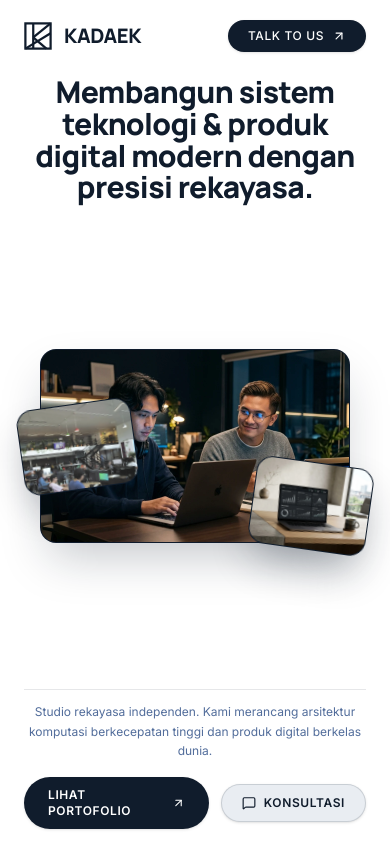
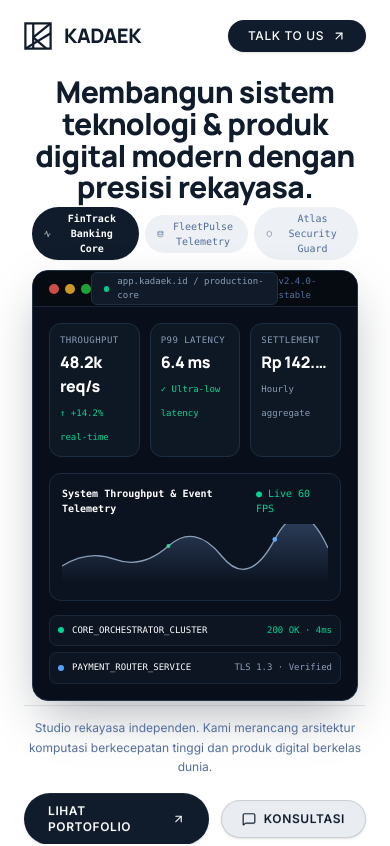
Before and after one commit to Kadaek/Compro-Kadaek, a Next.js app: page / in a window 390 px wide. Shown: the top 846 px of the page. Built offline with nearby package versions, Linux system fonts and the light colour scheme.

Commit message:
feat: replace photos with clean, high-precision software product UI and mobile companion

```diff
--- a/src/components/HeroFloatingShowcase.tsx
+++ b/src/components/HeroFloatingShowcase.tsx
@@ -1,159 +1,170 @@
 "use client";
 
 import { useState } from "react";
-import Image from "next/image";
+import { ArrowUpRight, CheckCircle2, Shield, Activity, Database, Smartphone } from "lucide-react";
 
 export default function HeroFloatingShowcase() {
-  const [centerIdx, setCenterIdx] = useState(1); // Default center: Founders Studio
-
-  const photos = [
-    {
-      id: 0,
-      title: "Studio & Sanctuary",
-      src: "/images/startup-loft.webp",
-      alt: "Kadaek Engineering Studio Workspace",
-    },
-    {
-      id: 1,
-      title: "Core Builders",
-      src: "/images/founders-studio.webp",
-      alt: "Founders & Engineers at Work",
-    },
-    {
-      id: 2,
-      title: "Production Systems",
-      src: "/images/product-showcase.webp",
-      alt: "Digital Product Architecture & Telemetry Mockup",
-    },
-  ];
-
-  const leftIdx = (centerIdx + 2) % 3;
-  const rightIdx = (centerIdx + 1) % 3;
+  const [activeTab, setActiveTab] = useState<"fintrack" | "fleetpulse" | "security">("fintrack");
 
   return (
-    <div className="relative w-full max-w-[460px] sm:max-w-[500px] mx-auto select-none px-4 sm:px-8">
-      <div className="relative w-full mx-auto">
+    <div className="relative w-full max-w-[540px] sm:max-w-[620px] mx-auto select-none px-2 sm:px-4">
+      {/* ── TOP PRODUCT SWITCHER TABS ── */}
+      <div className="flex items-center justify-center gap-1.5 mb-2.5">
+        {[
+          { id: "fintrack", label: "FinTrack Banking Core", icon: Activity },
+          { id: "fleetpulse", label: "FleetPulse Telemetry", icon: Database },
+          { id: "security", label: "Atlas Security Guard", icon: Shield },
+        ].map((tab) => {
+          const Icon = tab.icon;
+          const isActive = activeTab === tab.id;
+          return (
+            <button
+              key={tab.id}
+              onClick={() => setActiveTab(tab.id as any)}
+              className={`inline-flex items-center gap-1.5 px-3 py-1 rounded-full text-[10px] sm:text-[11px] font-mono transition-all cursor-pointer ${
+                isActive
+                  ? "bg-[#101C2C] text-white font-semibold shadow-xs"
+                  : "bg-[#E9EDF2]/80 text-[#526D9B] hover:text-[#101C2C] hover:bg-[#E9EDF2]"
+              }`}
+            >
+              <Icon className="w-3 h-3" />
+              <span>{tab.label}</span>
+            </button>
+          );
+        })}
+      </div>
 
-        {/* ── OBJECT 1: TILTED YELLOW STICKY NOTE (POST-IT) ON UPPER LEFT ── */}
-        <div className="animate-float-slow absolute -left-10 sm:-left-24 -top-8 sm:-top-10 z-30 hidden sm:block pointer-events-none">
-          <div className="relative w-28 sm:w-32 bg-[#FEF9C3] rounded-sm p-2.5 shadow-[0_12px_24px_-4px_rgba(0,0,0,0.18)] border border-[#E4D96F] -rotate-6">
-            {/* Frosted Tape on Top */}
-            <div className="absolute -top-2 left-1/2 -translate-x-1/2 w-10 h-3.5 bg-white/70 backdrop-blur-sm border-x border-black/10 shadow-xs" />
-            <div className="font-mono text-[9px] sm:text-[10px] text-[#713F12] leading-tight space-y-0.5">
-              <div className="font-bold border-b border-[#E4D96F] pb-1 uppercase tracking-wider text-[8px]">
-                // KDK SPRINT
+      {/* ── MAIN SOFTWARE PRODUCT WINDOW (DESKTOP INTERFACE) ── */}
+      <div className="relative rounded-2xl sm:rounded-3xl bg-[#090F1A] border border-[#22334A] shadow-[0_20px_50px_-10px_rgba(16,28,44,0.35)] overflow-hidden">
+        {/* Window Chrome Header */}
+        <div className="h-9 px-4 bg-[#060B12] border-b border-[#1A2738] flex items-center justify-between">
+          <div className="flex items-center gap-1.5">
+            <span className="w-2.5 h-2.5 rounded-full bg-[#FF5F56]/80" />
+            <span className="w-2.5 h-2.5 rounded-full bg-[#FFBD2E]/80" />
+            <span className="w-2.5 h-2.5 rounded-full bg-[#27C93F]/80" />
+          </div>
+
+          <div className="px-3 py-0.5 rounded-md bg-[#101A28] border border-[#1F2F44] text-[9px] font-mono text-[#8A9EB7] flex items-center gap-2">
+            <span className="w-1.5 h-1.5 rounded-full bg-emerald-400 animate-pulse" />
+            <span>app.kadaek.id / production-core</span>
+          </div>
+
+          <div className="font-mono text-[9px] text-[#526D9B]">
+            v2.4.0-stable
+          </div>
+        </div>
+
+        {/* Product Dashboard Content */}
+        <div className="p-4 sm:p-5 text-white">
+          {/* Top Metrics Row */}
+          <div className="grid grid-cols-3 gap-2.5 sm:gap-3 mb-4">
+            <div className="p-2.5 rounded-xl bg-[#0E1724] border border-[#1E2E42]">
+              <span className="text-[9px] font-mono text-[#8A9EB7] uppercase tracking-wider block">
+                {activeTab === "fintrack" ? "Throughput" : activeTab === "fleetpulse" ? "Active Fleet" : "Audit Score"}
+              </span>
+              <div className="text-base sm:text-xl font-heading font-black text-white mt-0.5">
+                {activeTab === "fintrack" ? "48.2k req/s" : activeTab === "fleetpulse" ? "1,420 Units" : "99.98% SLA"}
               </div>
-              <div className="pt-0.5 font-semibold">✓ Sub-10ms core</div>
-              <div>✓ Zero downtime</div>
-              <div className="text-[8px] text-[#A16207] italic pt-1">keep it simple.</div>
+              <span className="text-[9px] font-mono text-emerald-400">
+                ↑ +14.2% real-time
+              </span>
+            </div>
+
+            <div className="p-2.5 rounded-xl bg-[#0E1724] border border-[#1E2E42]">
+              <span className="text-[9px] font-mono text-[#8A9EB7] uppercase tracking-wider block">
+                {activeTab === "fintrack" ? "P99 Latency" : activeTab === "fleetpulse" ? "GPS Telemetry" : "Zero-Trust"}
+              </span>
+              <div className="text-base sm:text-xl font-heading font-black text-white mt-0.5">
+                {activeTab === "fintrack" ? "6.4 ms" : activeTab === "fleetpulse" ? "0.2s sync" : "256-Bit GCM"}
+              </div>
+              <span className="text-[9px] font-mono text-emerald-400">
+                ✓ Ultra-low latency
+              </span>
+            </div>
+
+            <div className="p-2.5 rounded-xl bg-[#0E1724] border border-[#1E2E42]">
+              <span className="text-[9px] font-mono text-[#8A9EB7] uppercase tracking-wider block">
+                {activeTab === "fintrack" ? "Settlement" : activeTab === "fleetpulse" ? "Route Engine" : "Encryption"}
+              </span>
+              <div className="text-base sm:text-xl font-heading font-black text-white mt-0.5 truncate">
+                {activeTab === "fintrack" ? "Rp 142.8M" : activeTab === "fleetpulse" ? "Optimized" : "Verified"}
+              </div>
+              <span className="text-[9px] font-mono text-[#8A9EB7]">
+                Hourly aggregate
+              </span>
+            </div>
+          </div>
+
+          {/* Real-Time Telemetry Graph Visualization */}
+          <div className="p-3 rounded-xl bg-[#0B1320] border border-[#1B2A3E] mb-3.5">
+            <div className="flex items-center justify-between text-[10px] font-mono text-[#8A9EB7] mb-2">
+              <span className="font-semibold text-white">System Throughput & Event Telemetry</span>
+              <span className="text-emerald-400">● Live 60 FPS</span>
+            </div>
+
+            {/* SVG Telemetry Curve */}
+            <div className="relative h-16 sm:h-20 w-full overflow-hidden">
+              <svg viewBox="0 0 400 80" className="w-full h-full preserve-3d">
+                <defs>
+                  <linearGradient id="curveGradient" x1="0" y1="0" x2="0" y2="1">
+                    <stop offset="0%" stopColor="#526D9B" stopOpacity="0.5" />
+                    <stop offset="100%" stopColor="#526D9B" stopOpacity="0.0" />
+                  </linearGradient>
+                </defs>
+                <path
+                  d="M0,55 Q40,30 80,45 T160,25 T240,40 T320,15 T400,28 L400,80 L0,80 Z"
+                  fill="url(#curveGradient)"
+                />
+                <path
+                  d="M0,55 Q40,30 80,45 T160,25 T240,40 T320,15 T400,28"
+                  fill="none"
+                  stroke="#8A9EB7"
+                  strokeWidth="2"
+                />
+                {/* Data point pulses */}
+                <circle cx="160" cy="25" r="3" fill="#34D399" />
+                <circle cx="320" cy="15" r="3.5" fill="#60A5FA" />
+              </svg>
+            </div>
+          </div>
+
+          {/* Live System Process Logs */}
+          <div className="space-y-1.5 font-mono text-[9px] sm:text-[10px]">
+            <div className="p-2 rounded-lg bg-[#0E1724]/90 border border-[#1A2738] flex items-center justify-between text-[#8A9EB7]">
+              <div className="flex items-center gap-2">
+                <span className="w-1.5 h-1.5 rounded-full bg-emerald-400" />
+                <span className="text-white font-medium">CORE_ORCHESTRATOR_CLUSTER</span>
+              </div>
+              <span className="text-emerald-400">200 OK · 4ms</span>
+            </div>
+            <div className="p-2 rounded-lg bg-[#0E1724]/90 border border-[#1A2738] flex items-center justify-between text-[#8A9EB7]">
+              <div className="flex items-center gap-2">
+                <span className="w-1.5 h-1.5 rounded-full bg-blue-400" />
+                <span className="text-white font-medium">PAYMENT_ROUTER_SERVICE</span>
+              </div>
+              <span className="text-[#8A9EB7]">TLS 1.3 · Verified</span>
             </div>
           </div>
         </div>
+      </div>
 
-        {/* ── OBJECT 2: 35MM ARCHIVAL FILM SLIDE MOUNT ON UPPER RIGHT ── */}
-        <div className="animate-float absolute -right-8 sm:-right-24 -top-6 sm:-top-8 z-30 hidden sm:block pointer-events-none">
-          <div className="relative bg-[#F9F9F8] rounded-md p-2 shadow-[0_14px_28px_-4px_rgba(16,28,44,0.22)] border border-[#101C2C]/15 rotate-8 w-26 sm:w-28 text-center">
-            {/* Sprocket Holes */}
-            <div className="flex justify-between items-center px-1 mb-1.5 opacity-30">
-              <span className="w-1.5 h-1.5 rounded-full bg-[#101C2C]" />
-              <span className="font-mono text-[7px] text-[#101C2C] tracking-widest uppercase">KADAEK 400</span>
-              <span className="w-1.5 h-1.5 rounded-full bg-[#101C2C]" />
-            </div>
-            {/* Inner Dark Window */}
-            <div className="w-full aspect-[4/3] bg-[#0A121D] rounded-xs flex items-center justify-center p-1.5 border border-black/20">
-              <span className="font-mono text-[8px] text-emerald-400 font-semibold tracking-wider">
-                EXP. 24 // ARCHIVE
-              </span>
-            </div>
-            <div className="font-mono text-[7px] text-[#526D9B] mt-1 tracking-widest uppercase font-semibold">
-              PLATE #024A
-            </div>
+      {/* ── COMPANION MOBILE APP CARD (OVERLAPPING SUDUT KANAN BAWAH) ── */}
+      <div className="animate-float absolute -right-2 sm:-right-6 -bottom-3 sm:-bottom-5 w-40 sm:w-48 rounded-2xl bg-[#060B12]/95 backdrop-blur-xl border border-white/20 p-3 shadow-[0_20px_40px_rgba(0,0,0,0.4)] z-20 hidden xs:block">
+        <div className="flex items-center justify-between pb-1.5 mb-1.5 border-b border-white/10 text-[8px] font-mono text-white/60">
+          <div className="flex items-center gap-1 text-white font-semibold">
+            <Smartphone className="w-3 h-3 text-emerald-400" />
+            <span>Kadaek Mobile</span>
           </div>
+          <span>Live</span>
         </div>
-
-        {/* ── OBJECT 3: ARCHIVAL BARCODE INSPECTION TAG ON LOWER LEFT ── */}
-        <div className="animate-float absolute -left-8 sm:-left-20 -bottom-3 sm:-bottom-5 z-30 hidden sm:block pointer-events-none">
-          <div className="bg-white/95 backdrop-blur-md rounded-lg px-2.5 py-1.5 shadow-[0_10px_20px_-3px_rgba(16,28,44,0.18)] border border-[#101C2C]/12 rotate-4 flex items-center gap-2">
-            {/* Barcode Graphic */}
-            <div className="flex items-center gap-[1.5px] h-5 opacity-70">
-              <span className="w-[1px] h-full bg-[#101C2C]" />
-              <span className="w-[2px] h-full bg-[#101C2C]" />
-              <span className="w-[1px] h-full bg-[#101C2C]" />
-              <span className="w-[3px] h-full bg-[#101C2C]" />
-              <span className="w-[1px] h-full bg-[#101C2C]" />
-              <span className="w-[2px] h-full bg-[#101C2C]" />
-              <span className="w-[1px] h-full bg-[#101C2C]" />
-            </div>
-            <div className="font-mono text-[8px] text-[#526D9B] leading-tight">
-              <div className="font-bold text-[#101C2C]">SYS.088</div>
-              <div>ID & SG</div>
-            </div>
-          </div>
+        <span className="text-[8px] font-mono text-white/50 block">Managed Assets</span>
+        <div className="text-xs sm:text-sm font-heading font-black text-white mt-0.5">
+          Rp 24,85 Miliar
         </div>
-
-        {/* ── OBJECT 4: CIRCULAR ARCHITECTURAL STUDIO STAMP ON LOWER RIGHT ── */}
-        <div className="animate-float-slow absolute -right-6 sm:-right-18 -bottom-4 sm:-bottom-6 z-30 hidden sm:block pointer-events-none">
-          <div className="w-16 h-16 sm:w-18 sm:h-18 rounded-full border-2 border-dashed border-[#526D9B]/50 bg-white/90 backdrop-blur-md shadow-[0_10px_22px_-4px_rgba(16,28,44,0.15)] flex flex-col items-center justify-center p-1 -rotate-12 text-[#101C2C]">
-            <div className="w-full h-full rounded-full border border-[#101C2C]/20 flex flex-col items-center justify-center text-center p-0.5">
-              <span className="font-mono text-[6px] tracking-widest text-[#526D9B] uppercase font-bold">
-                VERIFIED
-              </span>
-              <span className="font-heading text-[8px] sm:text-[9px] font-black tracking-tight uppercase leading-none my-0.5">
-                KADAEK
-              </span>
-              <span className="font-mono text-[6px] text-emerald-600 font-semibold">
-                ● 2026 CORE
-              </span>
-            </div>
-          </div>
+        <div className="mt-2 py-1 px-2 rounded-lg bg-emerald-500/15 border border-emerald-500/30 text-[8px] font-mono text-emerald-300 flex items-center justify-between">
+          <span>Cluster ID-01</span>
+          <span className="font-bold">● Active</span>
         </div>
-
-        {/* ── LEFT TILTED PHOTO (SATELLITE ACCENT, TILTED -8°) ── */}
-        <div
-          onClick={() => setCenterIdx(leftIdx)}
-          className="animate-float-slow absolute -left-5 sm:-left-9 top-1/2 -translate-y-1/2 w-[37%] sm:w-[39%] aspect-[4/3] -rotate-8 rounded-2xl overflow-hidden shadow-[0_18px_36px_-6px_rgba(16,28,44,0.3)] border border-[#101C2C]/15 bg-[#101C2C] z-20 cursor-pointer hover:scale-105 hover:-rotate-4 hover:z-30 transition-all duration-300 group"
-        >
-          <div className="relative w-full h-full">
-            <Image
-              src={photos[leftIdx].src}
-              alt={photos[leftIdx].alt}
-              fill
-              className="object-cover group-hover:opacity-95 transition-opacity"
-              sizes="(max-width: 768px) 40vw, 25vw"
-            />
-          </div>
-        </div>
-
-        {/* ── CENTER MAIN PHOTO (BESAR, RAPI, FIT 100VH) ── */}
-        <div className="relative w-full aspect-[16/10] rounded-2xl sm:rounded-3xl overflow-hidden shadow-[0_22px_48px_-10px_rgba(16,28,44,0.25)] border border-[#101C2C]/10 bg-[#101C2C] z-10 transition-all duration-500">
-          <div className="relative w-full h-full">
-            <Image
-              src={photos[centerIdx].src}
-              alt={photos[centerIdx].alt}
-              fill
-              className="object-cover transition-opacity duration-500"
-              sizes="(max-width: 768px) 100vw, 50vw"
-              priority
-            />
-          </div>
-        </div>
-
-        {/* ── RIGHT TILTED PHOTO (SATELLITE ACCENT, TILTED +8°) ── */}
-        <div
-          onClick={() => setCenterIdx(rightIdx)}
-          className="animate-float absolute -right-5 sm:-right-9 -bottom-2 sm:-bottom-4 w-[38%] sm:w-[40%] aspect-[4/3] rotate-8 rounded-2xl overflow-hidden shadow-[0_20px_40px_-6px_rgba(16,28,44,0.32)] border border-[#101C2C]/15 bg-[#101C2C] z-20 cursor-pointer hover:scale-105 hover:rotate-4 hover:z-30 transition-all duration-300 group"
-        >
-          <div className="relative w-full h-full">
-            <Image
-              src={photos[rightIdx].src}
-              alt={photos[rightIdx].alt}
-              fill
-              className="object-cover group-hover:opacity-95 transition-opacity"
-              sizes="(max-width: 768px) 40vw, 25vw"
-            />
-          </div>
-        </div>
-
       </div>
     </div>
   );
```
